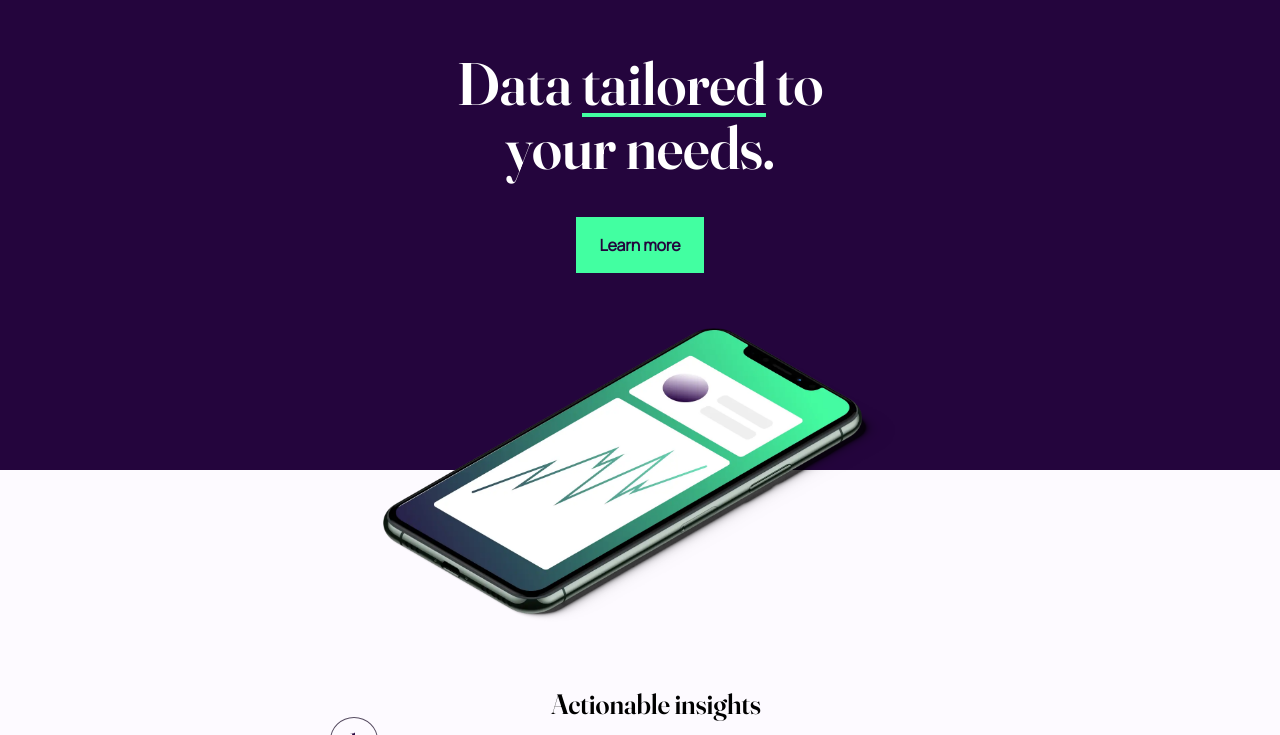
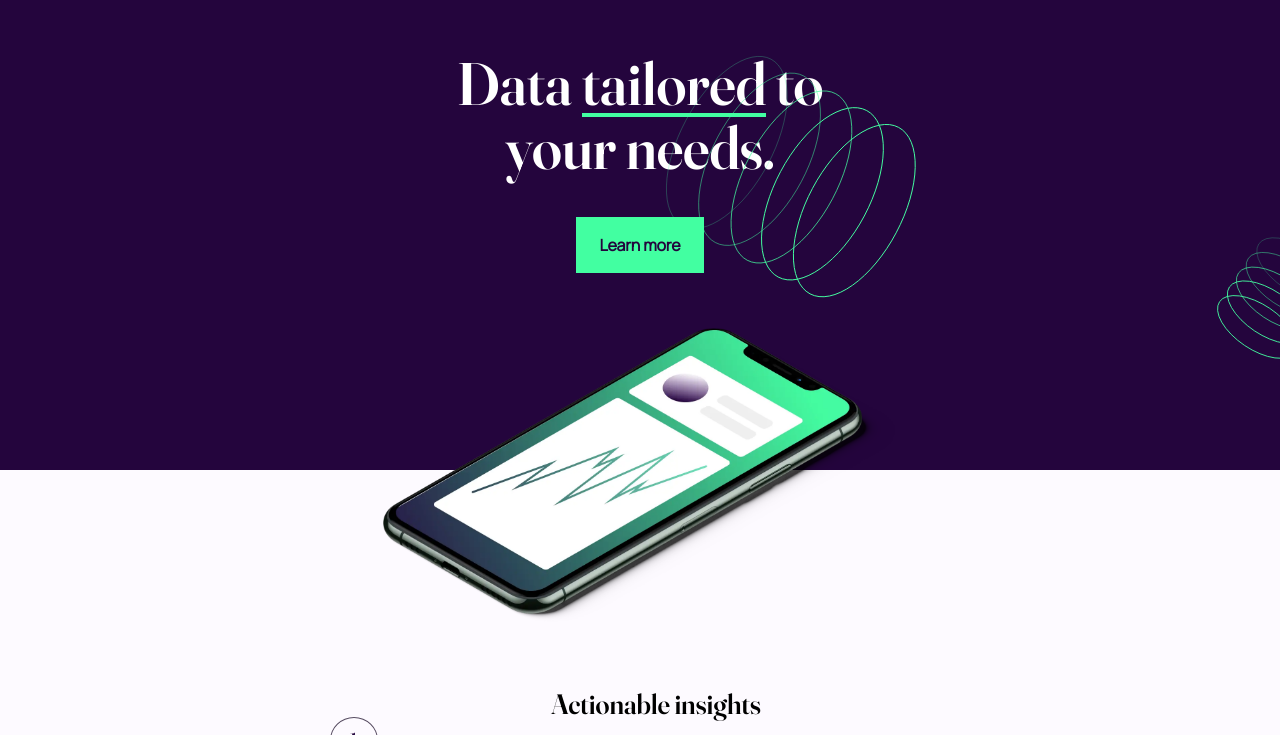
Before and after one commit to radektomasek/fm-workit-landing-page, a website built with Parcel: page index.html in a window 1280 px wide. Shown: the part 71-806 px from the top of the page. Built offline with nearby package versions, Linux system fonts and the light colour scheme.

Commit message:
Added background images

```diff
--- a/src/css/styles.css
+++ b/src/css/styles.css
@@ -127,7 +127,9 @@ a {
 }
 
 .header {
+    position: relative;
     background-color: var(--dark-purple-color);
+    z-index: 20;
 }
 
 .header__wrapper {
@@ -147,22 +149,24 @@ a {
     height: var(--hero-section-height);
     text-align: center;
     position: relative;
+    overflow-x: clip;
 }
 
 /* .hero::after {
-    overflow-x: hidden;
     content: "";
     display: block;
     position: absolute;
     background: var(--dark-purple-color);
     width: 100%;
-    height: 6.25rem;
+    height: 19.25rem;
     left: 0;
     bottom: 30;
     border-radius: 50%;
     transform: scale(2);
     z-index: 10;
 } */
+
+
 
 .hero__wrapper {
     max-width: var(--hero-max-width-wrapper);
@@ -334,6 +338,28 @@ a {
         padding: 3.5rem 0 0 0;
     }
 
+    .hero__wrapper::before {
+        position: absolute;
+        content: "";
+        width: 18.893125rem;
+        height: 15.44375rem;
+        left: -180;
+        top: 60;
+        background: left / cover no-repeat url('../../assets/bg-pattern-1.svg');
+        z-index: 20;
+    }
+
+    .hero__wrapper::after {
+        position: absolute;
+        content: "";
+        right: -4.25rem;
+        top: 15rem;
+        width: 8.85625rem;
+        height: 7.644375rem;
+        background: right / cover no-repeat url('../../assets/bg-pattern-2.svg');
+        z-index: 20;
+    }
+
     .hero__image {
         top: 70%;
     }
@@ -364,6 +390,18 @@ a {
         text-align: left;
         padding: 3rem 3.5rem 3.5rem 3.5rem;
         margin: 0;
+    }
+
+
+    .offer__wrapper::after {
+        position: absolute;
+        content: "";
+        width: 18.893125rem;
+        height: 15.44375rem;
+        right: -40;
+        bottom: -120;
+        background: left / contain no-repeat url('../../assets/bg-pattern-3.svg');
+        z-index: 20;
     }
 
     .offer__avatar {
```
